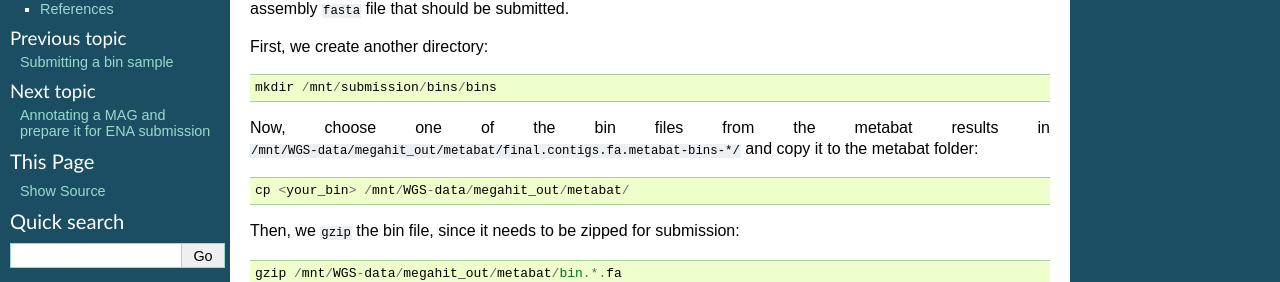
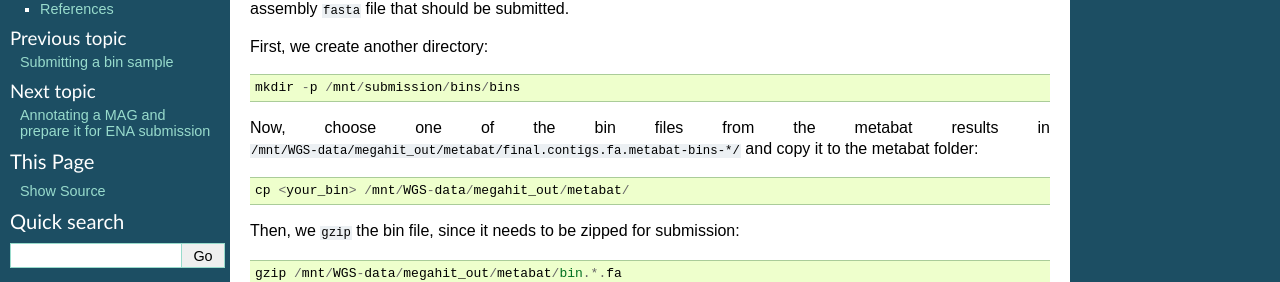
Before and after one commit to metagenomics/metagenomics-workshop, a Sphinx documentation site: the page built from docs/data_submission/bin_submission.rst, in a window 1280 px wide. Shown: the part 153-435 px from the top of the page. Built offline with Sphinx 7.4.7, drawn with Linux system fonts in a browser that asks for light colours.

```diff
--- a/docs/data_submission/bin_submission.rst
+++ b/docs/data_submission/bin_submission.rst
@@ -7,7 +7,7 @@ Again, We will need to create a manifest file, which contains the metadata for o
 
 First, we create another directory::
 
-  mkdir /mnt/submission/bins/bins
+  mkdir -p /mnt/submission/bins/bins
 
 Now, choose one of the bin files from the metabat results in ``/mnt/WGS-data/megahit_out/metabat/final.contigs.fa.metabat-bins-*/`` and copy it to the metabat folder::
 
```
